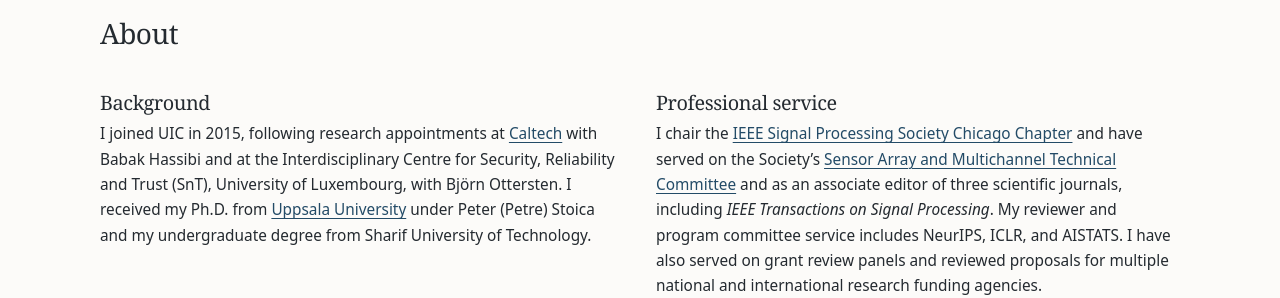
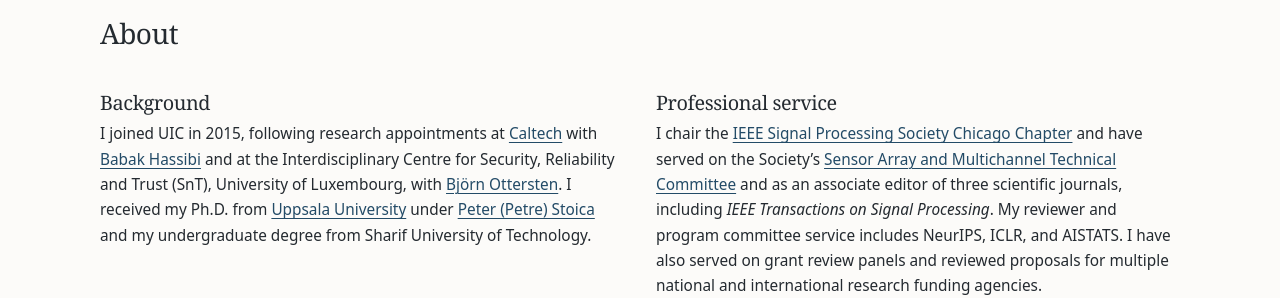
Before and after one commit to msoltanalian/msoltanalian.github.io, a plain HTML site: page index.html in a window 1280 px wide. Shown: the part 2980-3278 px from the top of the page. Drawn offline with Linux system fonts and the light colour scheme.

Commit message:
Link researchers in the Background paragraph to Wikipedia

```diff
--- a/index.html
+++ b/index.html
@@ -222,7 +222,7 @@ details{display:none}
 <article class="book"><img src="assets/thesis_cover.png" alt="" loading="lazy" width="170" height="248"><div><p class="meta">Uppsala University · 2014</p><h3><a href="https://theses.eurasip.org/document/signal-design-for-active-sensing-and-communications/"><em>Signal Design for Active Sensing and Communications</em></a></h3><p>Doctoral thesis, advised by Peter (Petre) Stoica. <a href="https://theses.eurasip.org/wp-content/uploads/soltanalian-mojtaba-signal-design-for-active-sensing-and-communications.pdf">Thesis PDF</a>.</p></div></article>
 </div></section>
 <section class="section record" id="about" aria-labelledby="about-title"><div class="section-head"><h2 id="about-title">About</h2></div>
-<div class="two-col"><div><h3>Background</h3><p>I joined UIC in 2015, following research appointments at <a href="https://www.caltech.edu/">Caltech</a> with Babak Hassibi and at the Interdisciplinary Centre for Security, Reliability and Trust (SnT), University of Luxembourg, with Björn Ottersten. I received my Ph.D. from <a href="https://www.uu.se/en">Uppsala University</a> under Peter (Petre) Stoica and my undergraduate degree from Sharif University of Technology.</p></div><div><h3>Professional service</h3><p>I chair the <a href="https://ewh.ieee.org/r4/chicago/sps/">IEEE Signal Processing Society Chicago Chapter</a> and have served on the Society’s <a href="https://signalprocessingsociety.org/community-involvement/sensor-array-and-multichannel/sam-tc-home">Sensor Array and Multichannel Technical Committee</a> and as an associate editor of three scientific journals, including <em>IEEE Transactions on Signal Processing</em>. My reviewer and program committee service includes NeurIPS, ICLR, and AISTATS. I have also served on grant review panels and reviewed proposals for multiple national and international research funding agencies.</p></div></div>
+<div class="two-col"><div><h3>Background</h3><p>I joined UIC in 2015, following research appointments at <a href="https://www.caltech.edu/">Caltech</a> with <a href="https://en.wikipedia.org/wiki/Babak_Hassibi">Babak Hassibi</a> and at the Interdisciplinary Centre for Security, Reliability and Trust (SnT), University of Luxembourg, with <a href="https://en.wikipedia.org/wiki/Bj%C3%B6rn_Ottersten">Björn Ottersten</a>. I received my Ph.D. from <a href="https://www.uu.se/en">Uppsala University</a> under <a href="https://en.wikipedia.org/wiki/Peter_Stoica">Peter (Petre) Stoica</a> and my undergraduate degree from Sharif University of Technology.</p></div><div><h3>Professional service</h3><p>I chair the <a href="https://ewh.ieee.org/r4/chicago/sps/">IEEE Signal Processing Society Chicago Chapter</a> and have served on the Society’s <a href="https://signalprocessingsociety.org/community-involvement/sensor-array-and-multichannel/sam-tc-home">Sensor Array and Multichannel Technical Committee</a> and as an associate editor of three scientific journals, including <em>IEEE Transactions on Signal Processing</em>. My reviewer and program committee service includes NeurIPS, ICLR, and AISTATS. I have also served on grant review panels and reviewed proposals for multiple national and international research funding agencies.</p></div></div>
 <div class="folds"><details><summary>Selected news (2017–2026)</summary><div><ul class="archive">
 <li><time datetime="2026">2026</time><span>Promoted to Professor at the University of Illinois Chicago.</span></li>
 <li><time datetime="2025-07">Jul 2025</time><span>Selected for the <a href="https://giesbusiness.illinois.edu/origin-ventures-office-of-entrepreneurship/felp">Faculty Entrepreneurial Leadership Program</a>.</span></li>
```
